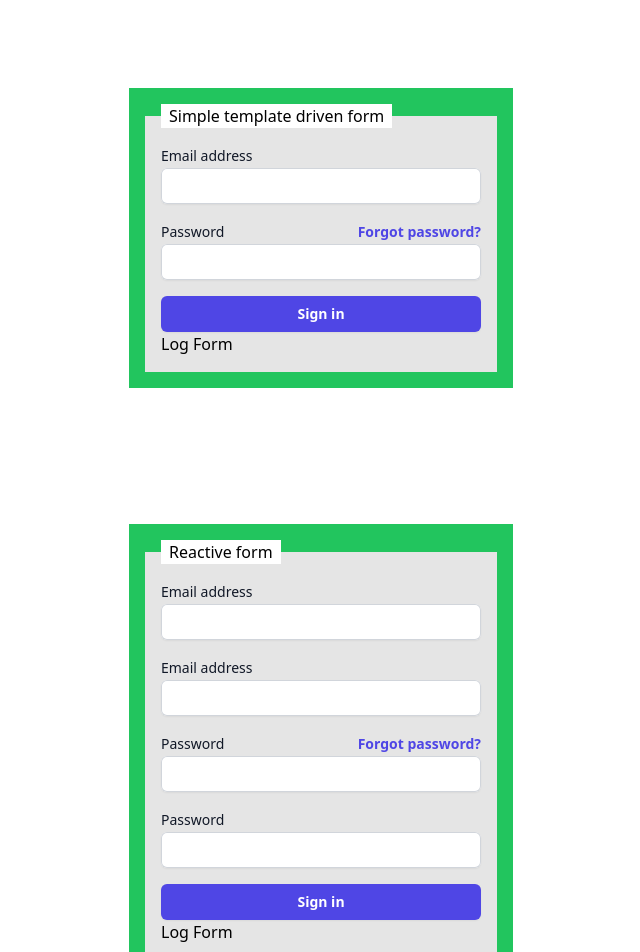
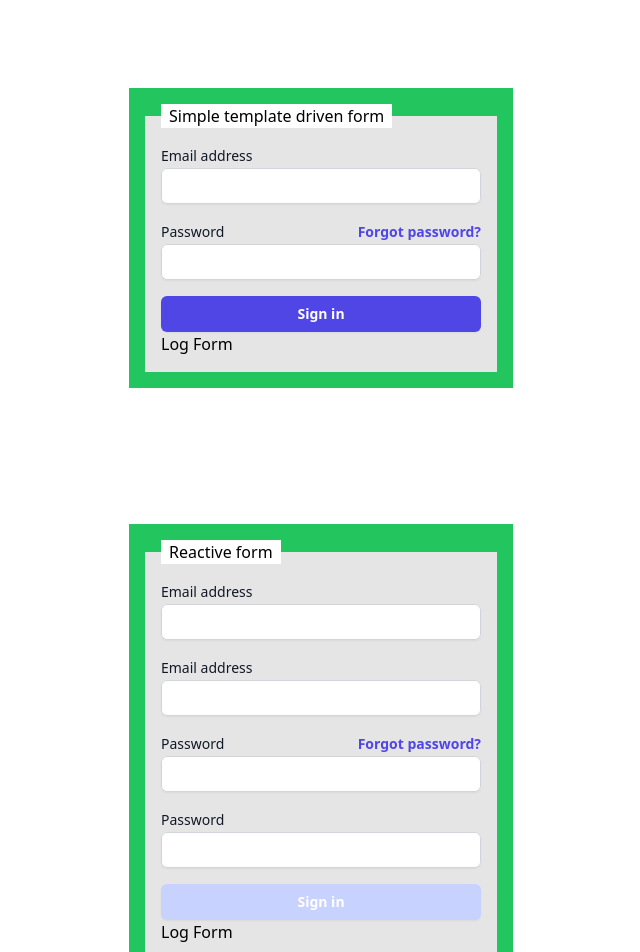
Before and after one commit to neno/greeting-carder, an Angular app: page / in a window 1280 px wide. Shown: the top 952 px of the page, without its empty margins (319-959 px from the left). Built offline with nearby package versions, Linux system fonts and the light colour scheme.

Commit message:
Disable submit button on invalid signup form
Added a check to the submit button in the SignupComponent HTML, disabling it when the signup form is invalid. This modification enhances user experience, prevents unqualified form submissions, and streamlines the signup process.

```diff
--- a/src/app/auth/signup/signup.component.html
+++ b/src/app/auth/signup/signup.component.html
@@ -101,8 +101,9 @@
         </ol>
 
         <button
+          [disabled]="signupForm.invalid"
           type="submit"
-          class="mt-4 flex w-full justify-center rounded-md bg-indigo-600 px-3 py-1.5 text-sm font-semibold leading-6 text-white shadow-sm hover:bg-indigo-500 focus-visible:outline focus-visible:outline-2 focus-visible:outline-offset-2 focus-visible:outline-indigo-600">
+          class="mt-4 flex w-full justify-center rounded-md bg-indigo-600 px-3 py-1.5 text-sm font-semibold leading-6 text-white shadow-sm hover:bg-indigo-500 focus-visible:outline focus-visible:outline-2 focus-visible:outline-offset-2 focus-visible:outline-indigo-600 disabled:bg-indigo-200">
           Sign in
         </button>
         <button (click)="log()">Log Form</button>
```
